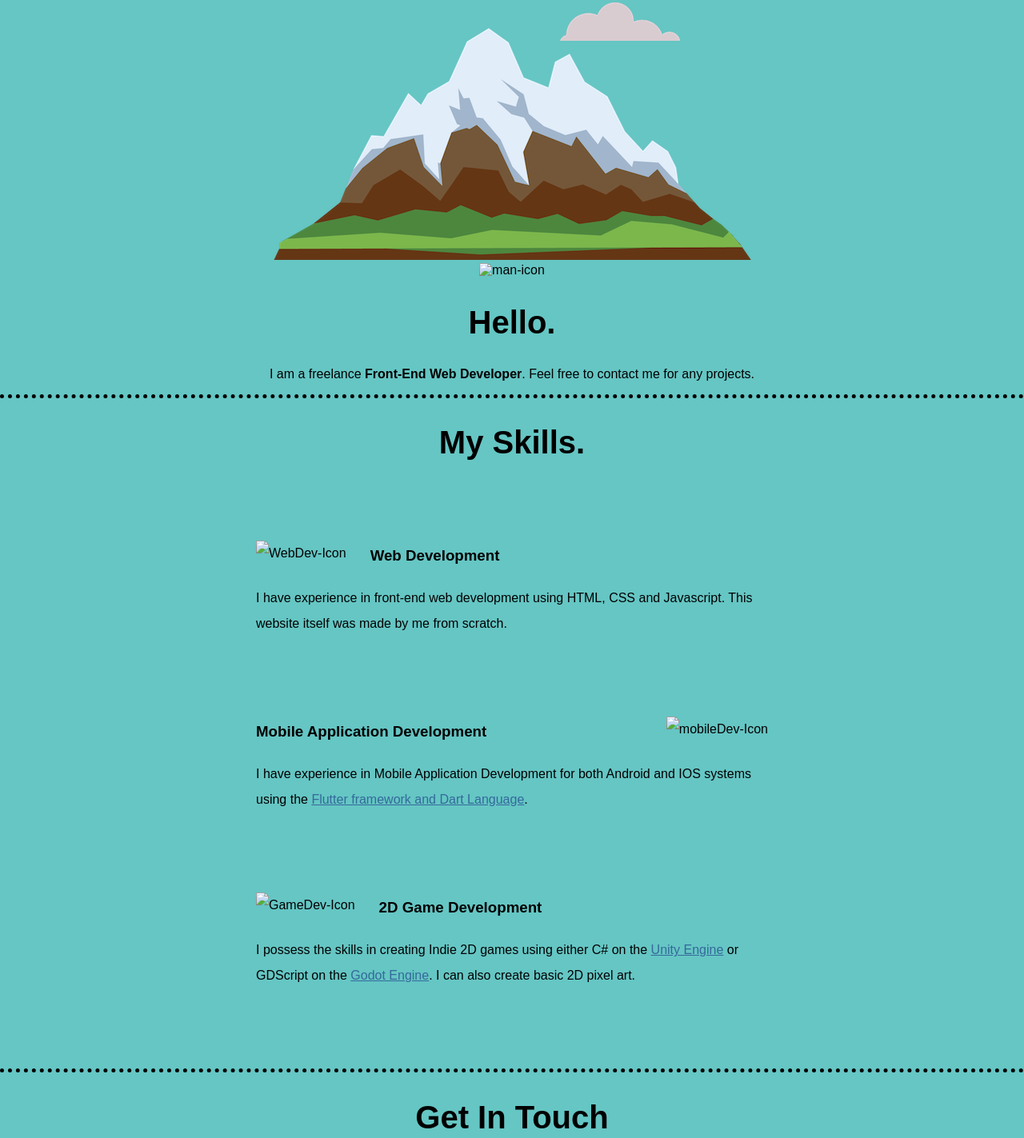
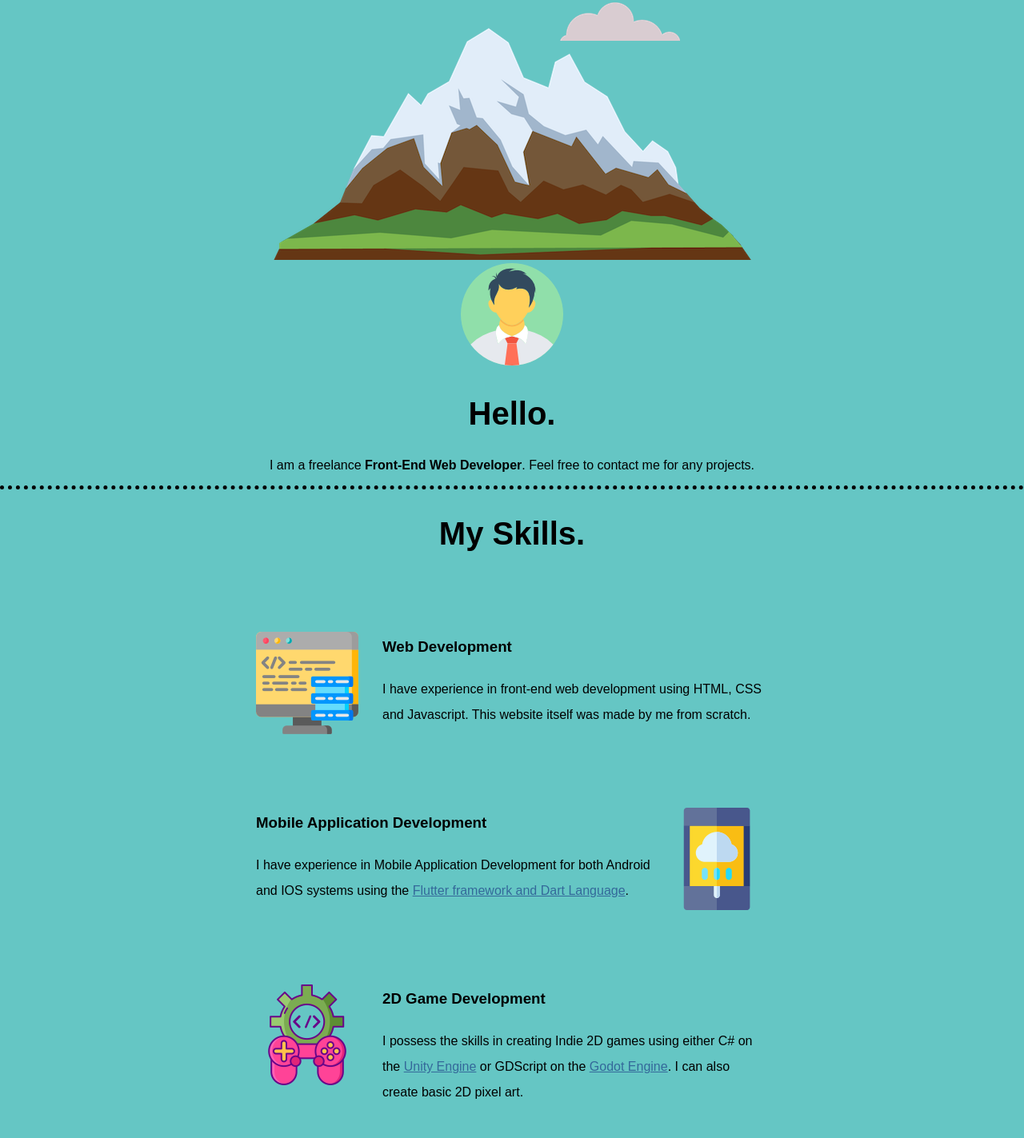
Before and after one commit to ilagon/Stylized-CV, a plain HTML site: page index.html in a window 1280 px wide. Shown: the part 447-1870 px from the top of the page at 80% size. Drawn offline with Linux system fonts and the light colour scheme; the site is published under a folder, as on GitHub Pages, so addresses that start at the root find nothing; a script that the page names is missing; a web font is replaced by a local one.

Commit message:
Images commit

```diff
--- a/index.html
+++ b/index.html
@@ -20,7 +20,7 @@
     </div>
     <div class="middle-container">
         <div class="profile">
-          <img src="/images/man.png" alt="man-icon">
+          <img src="./images/man.png" alt="man-icon">
           <h2>Hello.</h2>
           <p>I am a freelance <b>Front-End Web Developer</b>. Feel free to contact me for any projects.</p>
         </div>
@@ -28,17 +28,17 @@
         <div class="skills">
           <h2>My Skills.</h2>
           <div class="skill-row">
-            <img class="WebImage" src="/images/data.png" alt="WebDev-Icon">
+            <img class="WebImage" src="./images/data.png" alt="WebDev-Icon">
             <h3>Web Development</h3>
             <p>I have experience in front-end web development using HTML, CSS and Javascript. This website itself was made by me from scratch.</p>
           </div>
           <div class="skill-row">
-            <img class="MobileImage" src="/images/weather.png" alt="mobileDev-Icon">
+            <img class="MobileImage" src="./images/weather.png" alt="mobileDev-Icon">
             <h3>Mobile Application Development</h3>
             <p>I have experience in Mobile Application Development for both Android and IOS systems using the <a href="https://flutter.dev/">Flutter framework and Dart Language</a>.</p>
           </div>
           <div class="skill-row">
-            <img class ="GameImage"src="/images/game-development.png" alt="GameDev-Icon">
+            <img class ="GameImage"src="./images/game-development.png" alt="GameDev-Icon">
             <h3>2D Game Development</h3>
             <p>I possess the skills in creating Indie 2D games using either C# on the <a href="https://unity.com/">Unity Engine</a> or GDScript on the <a href="https://godotengine.org/">Godot Engine</a>. I can also create basic 2D pixel art.</p>
           </div>
```
